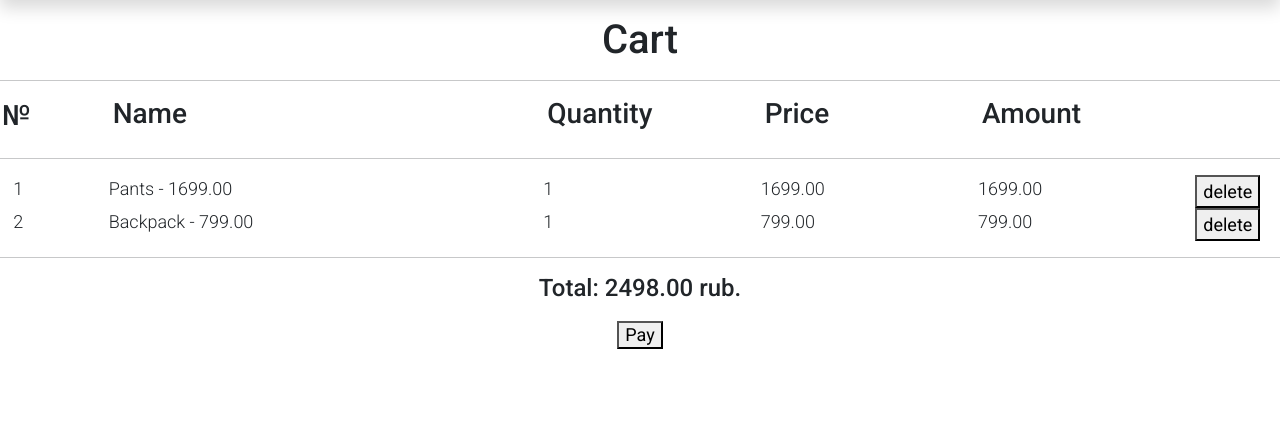
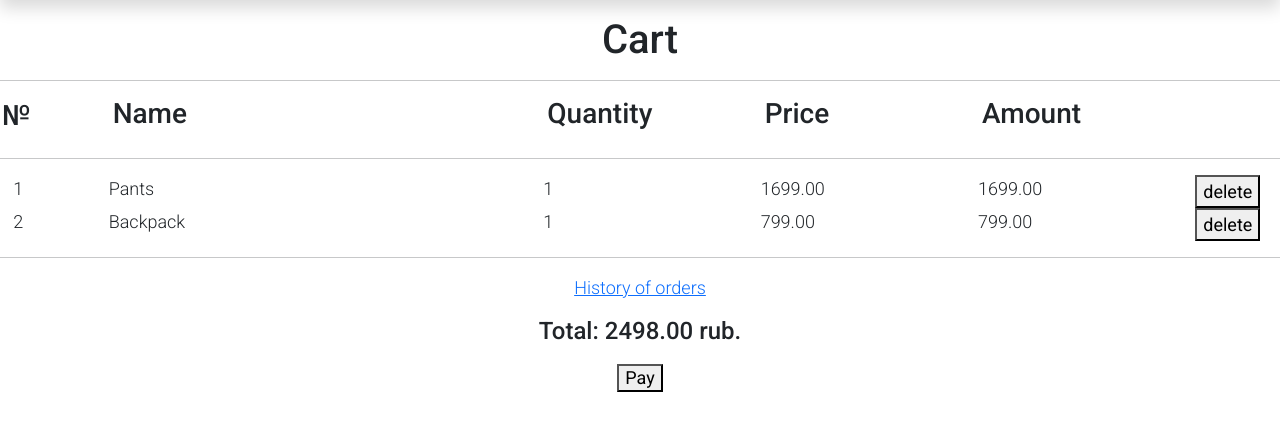
Before and after one commit to KnightOfMelons/Shop-with-Django, a Django app: page /shop/cart_view/ in a window 1280 px wide. Shown: the part 92-523 px from the top of the page. Run offline with Django 4.2, Linux system fonts and the light colour scheme; a user stored in the database is signed in; data comes from the database, SQL or seed files in the repository; both versions use the stored data as it was after the commit; some libraries are stand-ins or nearby versions.

Commit message:
Have made history of orders. Go to Cart and then a little higher of 'Total: rub.' you will see History link. Don't forget to register and buy something.

```diff
--- a/shop/models.py
+++ b/shop/models.py
@@ -19,7 +19,7 @@ class Product(models.Model):
         ordering = ['pk']
 
     def __str__(self):
-        return f'{self.name} - {self.price}'
+        return f'{self.name}'
 
 
 class Payment(models.Model):
@@ -61,7 +61,7 @@ class Order(models.Model):
         ordering = ['pk']
 
     def __str__(self):
-        return f'{self.user} - {self.amount} - {self.status}'
+        return f'{self.user} | {self.amount} | {self.status}'
 
     @staticmethod
     def get_cart(user: User):
@@ -77,6 +77,11 @@ class Order(models.Model):
                                         amount=0)
         return cart
 
+    @staticmethod
+    def get_history(user: User):
+        history = Order.objects.filter(user=user)
+        return history
+
     def get_amount(self):
         amount = Decimal(0)
         for item in self.orderitem_set.all():
@@ -89,6 +94,7 @@ class Order(models.Model):
             self.status = Order.STATUS_WAITING_FOR_PAYMENT
             self.save()
             auto_payment_unpaid_orders(self.user)
+
 
     @staticmethod
     def get_amount_of_unpaid_orders(user: User):
@@ -109,7 +115,7 @@ class OrderItem(models.Model):
         ordering = ['pk']
 
     def __str__(self):
-        return f'{self.product} - {self.price}'
+        return f'{self.product} | {self.price}'
 
     @property
     def amount(self):
--- a/shop/urls.py
+++ b/shop/urls.py
@@ -2,7 +2,8 @@ from django.contrib import admin
 from django.urls import path, include
 from django.views.generic import TemplateView
 from main import views
-from shop.views import ProductsListView, ProductsDetailView, add_item_to_cart, cart_view, CartDeleteItem, make_order
+from shop.views import ProductsListView, ProductsDetailView, add_item_to_cart, \
+    cart_view, CartDeleteItem, make_order, history_page
 
 urlpatterns = [
     path('', ProductsListView.as_view(), name='shop'),
@@ -12,4 +13,6 @@ urlpatterns = [
     path('add-item-to-cart/<int:pk>', add_item_to_cart, name='add_item_to_cart'),
     path('delete_item/<int:pk>', CartDeleteItem.as_view(), name='cart_delete_item'),
     path('make-order/', make_order, name='make_order'),
+    path('history/', history_page, name='history_orders')
+    # path('history/', HistoryOfOrders.as_view() ,name='history_orders'),
 ]
--- a/shop/views.py
+++ b/shop/views.py
@@ -12,6 +12,7 @@ from shop.models import Product, Order, OrderItem
 class ProductsListView(ListView):
     model = Product
     template_name = 'shop/shop.html'
+
 
 class ProductsDetailView(DetailView):
     model = Product
@@ -36,6 +37,7 @@ def add_item_to_cart(request, pk):
             pass
     return redirect('shop')
 
+
 @login_required(login_url=reverse_lazy('login'))
 def cart_view(request):
     cart = Order.get_cart(request.user)
@@ -58,8 +60,28 @@ class CartDeleteItem(DeleteView):
         qs.filter(order__user=self.request.user)
         return qs
 
+
 @login_required(login_url=reverse_lazy('login'))
 def make_order(request):
     cart = Order.get_cart(request.user)
     cart.make_order()
     return redirect('shop')
+
+@login_required(login_url=reverse_lazy('login'))
+def history_page(request):
+    history = Order.get_history(request.user)
+    context = {
+        'history': history,
+    }
+    return render(request, 'shop/history.html', context)
+
+
+
+    # all_orders = Order.objects.all()
+    # print(all_orders)
+    #
+    # orders_filtred = Order.objects.filter(user_id=1)
+    # print(orders_filtred)
+    #
+    # for i in all_orders:
+    #     print(f'Айдишник: {i.user_id}, Дата: {i.creation_time}, Сумма: {i.amount}')
--- a/templates/shop/cart.html
+++ b/templates/shop/cart.html
@@ -58,6 +58,8 @@
 
     <hr>
 
+    <p style="text-align: center;"><a href="{% url 'history_orders' %}">History of orders</a></p>
+
     <p><h4 style="text-align: center;">Total: {{ cart.amount }} rub.</h4>
 
     <p><h4 style="text-align: center;">
```
Also changed, not shown: templates/shop/history.html (added, +27 -0 lines), db.sqlite3.
